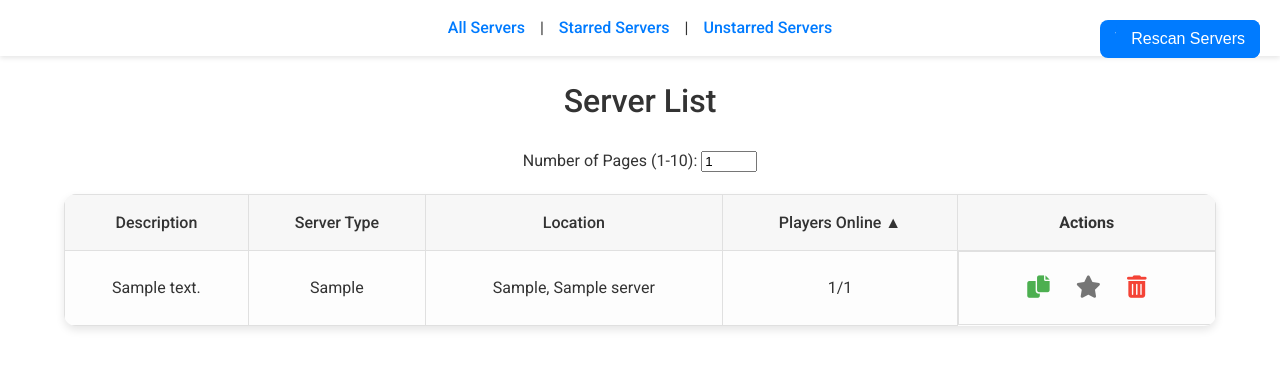
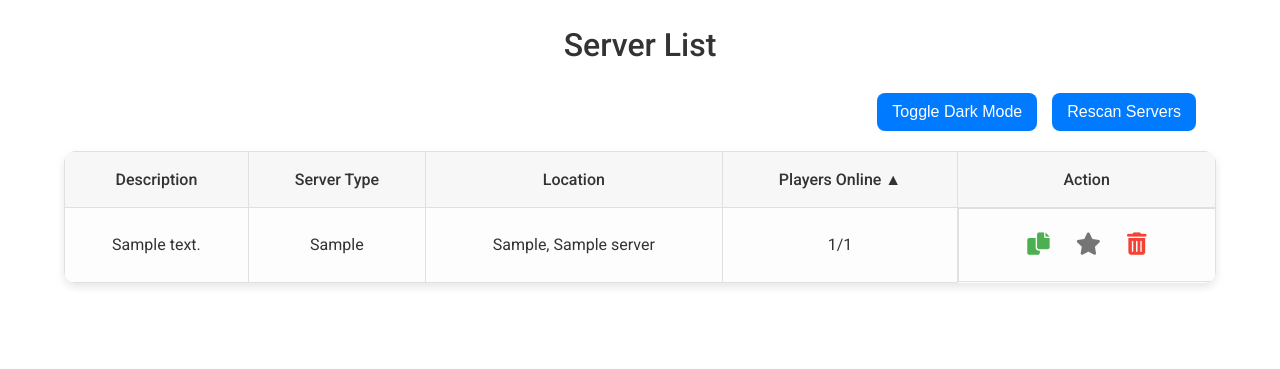
Before and after one commit to NickAnastasoff/Server-Finder, a Flask app: page / in a window 1280 px wide. Shown: the top 369 px of the page. Run offline with Flask 3, Linux system fonts and the light colour scheme; tables that the repository leaves empty hold one stand-in row (values such as "Sample post").

Commit message:
very good

```diff
--- a/app.py
+++ b/app.py
@@ -16,29 +16,34 @@ app.secret_key = "your_secret_key"  # Needed for flashing messages
 # Define the mode based on environment variable
 DEVELOPMENT_MODE = True
 
+
 @app.before_request
 def skip_auth_in_dev():
     if DEVELOPMENT_MODE:
         print("Authentication skipped in development mode.")
         return  # Allows request to proceed without authentication
 
+
 @app.before_request
 def enforce_auth():
-    if not DEVELOPMENT_MODE and request.remote_addr != '127.0.0.1':
+    if not DEVELOPMENT_MODE and request.remote_addr != "127.0.0.1":
         print("Authentication required for external IP.")
         # Implement actual authentication logic here
         # For now, we just return a simple unauthorized message
         return "Unauthorized access", 401
+
 
 def get_db_connection():
     conn = sqlite3.connect("servers.db")
     conn.row_factory = sqlite3.Row
     return conn
 
+
 # Configuration
 CONFIG = {}
 API_URL = "https://api.shodan.io/shodan/host/search"
 PAGE_SIZE = 100  # Number of results per page
+
 
 def load_config():
     global CONFIG
@@ -49,6 +54,7 @@ def load_config():
         print("Failed to load config.json!")
         print(e)
         exit()
+
 
 def do_request(page_num):
     api_params = {"key": CONFIG["API_KEY"], "page": page_num, "query": "Minecraft"}
@@ -69,6 +75,7 @@ def do_request(page_num):
 
     return result
 
+
 def shodan_scan():
     all_servers = []
     pages = CONFIG.get("PAGES", 1)
@@ -79,6 +86,7 @@ def shodan_scan():
         else:
             break
     return all_servers
+
 
 def update_database_with_servers(servers):
     conn = get_db_connection()
@@ -137,7 +145,9 @@ def update_database_with_servers(servers):
     conn.commit()
     conn.close()
 
+
 from flask import request
+
 
 @app.route("/")
 def index():
@@ -177,9 +187,9 @@ def index():
     """
 
     # Add WHERE clause based on filter
-    if filter_option == 'starred':
+    if filter_option == "starred":
         query += " WHERE starred_servers.hash IS NOT NULL"
-    elif filter_option == 'unstarred':
+    elif filter_option == "unstarred":
         query += " WHERE starred_servers.hash IS NULL"
 
     # Add ORDER BY clause
@@ -188,7 +198,11 @@ def index():
     servers = conn.execute(query).fetchall()
     conn.close()
     response = render_template(
-        "index.html", servers=servers, sort_by=sort_by, sort_order=sort_order, filter_option=filter_option
+        "index.html",
+        servers=servers,
+        sort_by=sort_by,
+        sort_order=sort_order,
+        filter_option=filter_option,
     )
     return response
 
@@ -204,6 +218,7 @@ def remove_server(server_id):
     conn.close()
     return redirect(url_for("index"))
 
+
 @app.route("/api/servers", methods=["GET"])
 def get_servers():
     """
@@ -214,6 +229,7 @@ def get_servers():
     conn.close()
     server_list = [dict(server) for server in servers]
     return jsonify(server_list)
+
 
 @app.route("/rescan", methods=["POST"])
 def rescan_servers():
@@ -231,8 +247,12 @@ def rescan_servers():
         pages = 1  # default to 1 if invalid
     CONFIG["PAGES"] = pages
 
+    # Get query parameter from the form
+    query = request.form.get("query", default="Minecraft")
+    CONFIG["QUERY"] = query
+
     flash(
-        f"Starting server rescan for {pages} page(s). This may take a few moments...",
+        f"Starting server rescan for {pages} page(s) with query '{query}'. This may take a few moments...",
         "info",
     )
     servers = shodan_scan()
@@ -243,11 +263,14 @@ def rescan_servers():
         flash("Rescan failed. Please check the logs for details.", "error")
     return redirect(url_for("index"))
 
+
 @app.route("/star/<server_id>", methods=["POST"])
 def star_server(server_id):
     conn = get_db_connection()
     # Fetch server details from servers table
-    server = conn.execute("SELECT * FROM servers WHERE hash = ?", (server_id,)).fetchone()
+    server = conn.execute(
+        "SELECT * FROM servers WHERE hash = ?", (server_id,)
+    ).fetchone()
     if server:
         # Insert into starred_servers
         conn.execute(
@@ -259,10 +282,16 @@ def star_server(server_id):
             VALUES (?, ?, ?, ?, ?, ?, ?, ?, ?)
             """,
             (
-                server["hash"], server["ip_str"], server["port"], server["location_city"],
-                server["location_country_name"], server["version"], server["players_online"],
-                server["players_max"], server["description"]
-            )
+                server["hash"],
+                server["ip_str"],
+                server["port"],
+                server["location_city"],
+                server["location_country_name"],
+                server["version"],
+                server["players_online"],
+                server["players_max"],
+                server["description"],
+            ),
         )
         conn.commit()
         flash("Server starred successfully!", "success")
@@ -270,6 +299,7 @@ def star_server(server_id):
         flash("Server not found.", "error")
     conn.close()
     return redirect(url_for("index"))
+
 
 @app.route("/unstar/<server_id>", methods=["POST"])
 def unstar_server(server_id):
@@ -280,5 +310,6 @@ def unstar_server(server_id):
     flash("Server unstarred successfully!", "success")
     return redirect(url_for("index"))
 
+
 if __name__ == "__main__":
     app.run(debug=DEVELOPMENT_MODE)
--- a/init_db.py
+++ b/init_db.py
@@ -21,6 +21,7 @@ def initialize_found():
     )
     conn.commit()
     conn.close()
+
 
 def initialize_starred():
     conn = sqlite3.connect("servers.db")
--- a/templates/index.html
+++ b/templates/index.html
@@ -3,7 +3,9 @@
 <head>
     <meta charset="UTF-8">
     <title>Server List</title>
+    <!-- Include Font Awesome for icons -->
     <link rel="stylesheet" href="https://cdnjs.cloudflare.com/ajax/libs/font-awesome/6.0.0-beta3/css/all.min.css">
+    <!-- Include Google Fonts -->
     <link rel="stylesheet" href="https://fonts.googleapis.com/css?family=Roboto:400,500,700&display=swap">
     <style>
         :root {
@@ -77,10 +79,16 @@
             font-weight: 500;
         }
 
-        .dark-mode-toggle {
-            position: fixed;
-            top: 20px;
-            right: 20px;
+        .buttons-container {
+            display: flex;
+            justify-content: flex-end;
+            align-items: center;
+            margin: 20px;
+            gap: 15px; /* Adds space between the buttons */
+            padding-right: 5%;
+        }
+
+        .dark-mode-toggle, .rescan-button {
             background: var(--button-bg);
             border: none;
             color: var(--button-text-color);
@@ -91,7 +99,7 @@
             transition: background-color 0.3s ease;
         }
 
-        .dark-mode-toggle:hover {
+        .dark-mode-toggle:hover, .rescan-button:hover {
             background-color: var(--button-bg-hover);
         }
 
@@ -160,7 +168,7 @@
             transform: scale(1.1);
         }
 
-        .icon-btn.copy {
+        .icon-btn.copy-btn {
             color: var(--icon-color-copy);
         }
 
@@ -207,25 +215,116 @@
             background-color: #cce5ff;
             color: #004085;
         }
+        /* Styles for the modal */
+        .modal {
+            display: none; /* Hidden by default */
+            position: fixed;
+            z-index: 1000;
+            left: 0;
+            top: 0;
+            width: 100%;
+            height: 100%;
+            overflow: auto;
+            background-color: rgba(0,0,0,0.5); /* Black with opacity */
+        }
+
+        .modal-content {
+            background-color: var(--card-bg);
+            margin: 10% auto;
+            padding: 20px;
+            border: 1px solid var(--table-border-color);
+            width: 80%;
+            max-width: 500px;
+            position: relative;
+            border-radius: 8px;
+        }
+
+        .close {
+            color: var(--text-color);
+            position: absolute;
+            top: 10px;
+            right: 25px;
+            font-size: 30px;
+            font-weight: bold;
+            cursor: pointer;
+        }
+
+        .close:hover,
+        .close:focus {
+            color: var(--icon-color-delete);
+            text-decoration: none;
+            cursor: pointer;
+        }
+
+        .modal-form {
+            display: flex;
+            flex-direction: column;
+            gap: 15px;
+        }
+
+        .modal-form label {
+            font-weight: bold;
+        }
+
+        .modal-form input {
+            padding: 10px;
+            font-size: 1em;
+            border: 1px solid var(--table-border-color);
+            border-radius: 4px;
+            background-color: var(--background-color);
+            color: var(--text-color);
+        }
+
+        .search-button {
+            background-color: var(--button-bg);
+            color: var(--button-text-color);
+            padding: 15px;
+            font-size: 1.2em;
+            border: none;
+            cursor: pointer;
+            border-radius: 8px;
+            margin-top: 20px;
+        }
+
+        .search-button:hover {
+            background-color: var(--button-bg-hover);
+        }
     </style>
+    <script>
+        // Immediately set theme based on the saved user preference
+        (function() {
+            const currentTheme = localStorage.getItem('theme');
+            if (currentTheme) {
+                document.documentElement.setAttribute('data-theme', currentTheme);
+            }
+        })();
+    </script>
 </head>
 <body>
-    <nav>
-        <a href="{{ url_for('index') }}">All Servers</a> |
-        <a href="{{ url_for('index', filter='starred') }}">Starred Servers</a> |
-        <a href="{{ url_for('index', filter='unstarred') }}">Unstarred Servers</a>
-    </nav>
+    <!-- Removed navigation bar as per your request -->
+
     <h1>Server List</h1>
 
-    <!-- Dark Mode Toggle Button -->
+    <div class="buttons-container">
         <button class="dark-mode-toggle" id="dark-mode-toggle">Toggle Dark Mode</button>
+        <button id="rescan-button" class="rescan-button">Rescan Servers</button>
+    </div>
 
-    <!-- Rescan Servers Form -->
-    <form action="{{ url_for('rescan_servers') }}" method="post" style="display: block; text-align: center; margin: 20px;">
-        Number of Pages (1-10): <input type="number" name="pages" min="1" max="10" value="1" required>
-        <button type="submit" class="dark-mode-toggle" style="margin-left: 10px;">Rescan Servers</button>
+    <!-- The Modal -->
+    <div id="rescan-modal" class="modal">
+        <!-- Modal content -->
+        <div class="modal-content">
+            <span class="close" id="modal-close">&times;</span>
+            <h2>Rescan Servers</h2>
+            <form action="{{ url_for('rescan_servers') }}" method="post" class="modal-form">
+                <label for="pages">Number of Pages (1-10):</label>
+                <input type="number" name="pages" min="1" max="10" value="1" required>
+                <!-- Add other search parameters here if needed -->
+                <!-- Big Search! button at the bottom -->
+                <button type="submit" class="search-button">Search!</button>
             </form>
-
+        </div>
+    </div>
     <!-- Display Flash Messages -->
     {% with messages = get_flashed_messages(with_categories=true) %}
         {% if messages %}
@@ -273,7 +372,11 @@
                         {% endif %}
                     </a>
                 </th>
-                <th>Actions</th>
+                                <th>
+                    <a href="{{ url_for('index', filter='starred') }}" class="sortable-header" data-sort="action">
+                        Action
+                    </a>
+                </th>
             </tr>
         </thead>
         <tbody>
@@ -285,7 +388,7 @@
                 <td>{{ server.players_online }}/{{ server.players_max }}</td>
                 <td class="action-buttons">
                     <!-- Copy IP Button -->
-                    <button class="icon-btn copy" data-ip="{{ server.ip_str }}" title="Copy IP">
+                    <button class="icon-btn copy-btn" data-ip="{{ server.ip_str }}" title="Copy IP">
                         <i class="fas fa-copy"></i>
                     </button>
 
@@ -320,9 +423,26 @@
         </tbody>
     </table>
 
-    <!-- JavaScript for Dark Mode Toggle and Other Features -->
 <script>
-        document.addEventListener('DOMContentLoaded', function() {
+    document.addEventListener('DOMContentLoaded', function () {
+        // Copy Button Functionality
+        const copyButtons = document.querySelectorAll('.copy-btn');
+        copyButtons.forEach(function (button) {
+            button.addEventListener('click', function () {
+                const ip = button.getAttribute('data-ip');
+                console.log('Copy IP button clicked. IP:', ip); // Debugging statement
+                if (!ip) {
+                    alert('No IP address found to copy.');
+                    console.error('Data-IP attribute is missing.');
+                    return;
+                }
+                navigator.clipboard.writeText(ip).then(function () {
+                }).catch(function (err) {
+                    console.error('Failed to copy IP address:', err);
+                });
+            });
+        });
+
         // Dark Mode Toggle
         const darkModeToggle = document.getElementById('dark-mode-toggle');
         const currentTheme = localStorage.getItem('theme');
@@ -333,7 +453,7 @@
             }
         }
 
-            darkModeToggle.addEventListener('click', function() {
+        darkModeToggle.addEventListener('click', function () {
             let theme = document.documentElement.getAttribute('data-theme');
             if (theme === 'dark') {
                 document.documentElement.setAttribute('data-theme', 'light');
@@ -346,10 +466,29 @@
             }
         });
 
+        // Modal Functionality
+        const modal = document.getElementById('rescan-modal');
+        const btn = document.getElementById('rescan-button');
+        const span = document.getElementById('modal-close');
+
+        btn.addEventListener('click', function () {
+            modal.style.display = 'block';
+        });
+
+        span.addEventListener('click', function () {
+            modal.style.display = 'none';
+        });
+
+        window.addEventListener('click', function (event) {
+            if (event.target === modal) {
+                modal.style.display = 'none';
+            }
+        });
+
         // Set Cookies for Sorting
         const sortableHeaders = document.querySelectorAll('.sortable-header');
-            sortableHeaders.forEach(function(header) {
-                header.addEventListener('click', function() {
+        sortableHeaders.forEach(function (header) {
+            header.addEventListener('click', function () {
                 const sort = header.getAttribute('data-sort');
                 const order = header.href.includes('order=asc') ? 'asc' : 'desc';
                 document.cookie = `sort=${sort}; path=/;`;
@@ -358,5 +497,6 @@
         });
     });
 </script>
+
 </body>
 </html>
```
Lines whose indentation alone changed are shown as unchanged.
